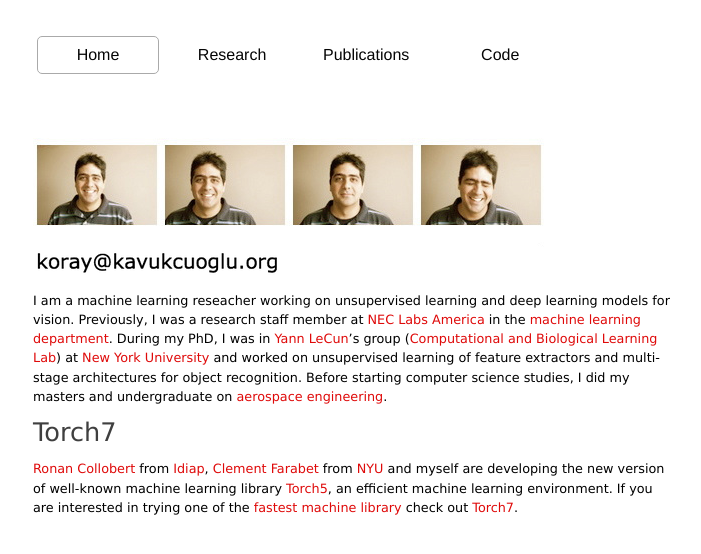
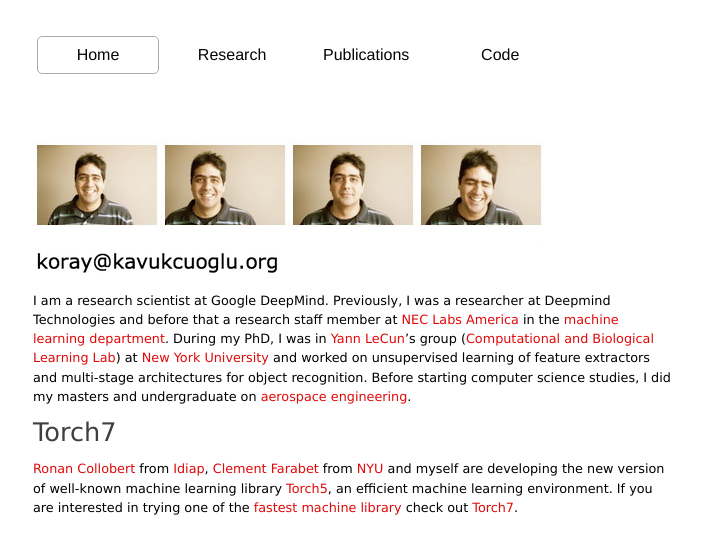
Before and after one commit to koraykv/koraykv.github.com, a Jekyll site: the page built from index.md, in a window 1280 px wide. Shown: the top 554 px of the page, without its empty margins (287-988 px from the left). Built offline with Jekyll 4.4.1, drawn with Linux system fonts in a browser that asks for light colours.

Commit message:
add google.

```diff
--- a/index.md
+++ b/index.md
@@ -8,7 +8,7 @@
 <br>
 <img src="images/em.png" alt="koray kavukcuoglu">
 
-I am a machine learning reseacher working on unsupervised learning and deep learning models for vision. Previously, I was a research staff member at [NEC Labs America](http://www.nec-labs.com/) in the [machine learning department](http://www.nec-labs.com/research/machine/ml_website/index.php). During my PhD, I was in [Yann LeCun](http://yann.lecun.com/)'s group ([Computational and Biological Learning Lab](http://cs.nyu.edu/~yann)) at [New York University](http://www.nyu.edu) and worked on unsupervised learning of feature extractors and multi-stage architectures for object recognition. Before starting computer science studies, I did my masters and undergraduate on [aerospace engineering](http://ae.metu.edu.tr/).
+I am a research scientist at Google DeepMind. Previously, I was a researcher at Deepmind Technologies and before that a research staff member at [NEC Labs America](http://www.nec-labs.com/) in the [machine learning department](http://www.nec-labs.com/research/machine/ml_website/index.php). During my PhD, I was in [Yann LeCun](http://yann.lecun.com/)'s group ([Computational and Biological Learning Lab](http://cs.nyu.edu/~yann)) at [New York University](http://www.nyu.edu) and worked on unsupervised learning of feature extractors and multi-stage architectures for object recognition. Before starting computer science studies, I did my masters and undergraduate on [aerospace engineering](http://ae.metu.edu.tr/).
 
 # Torch7
 
```
